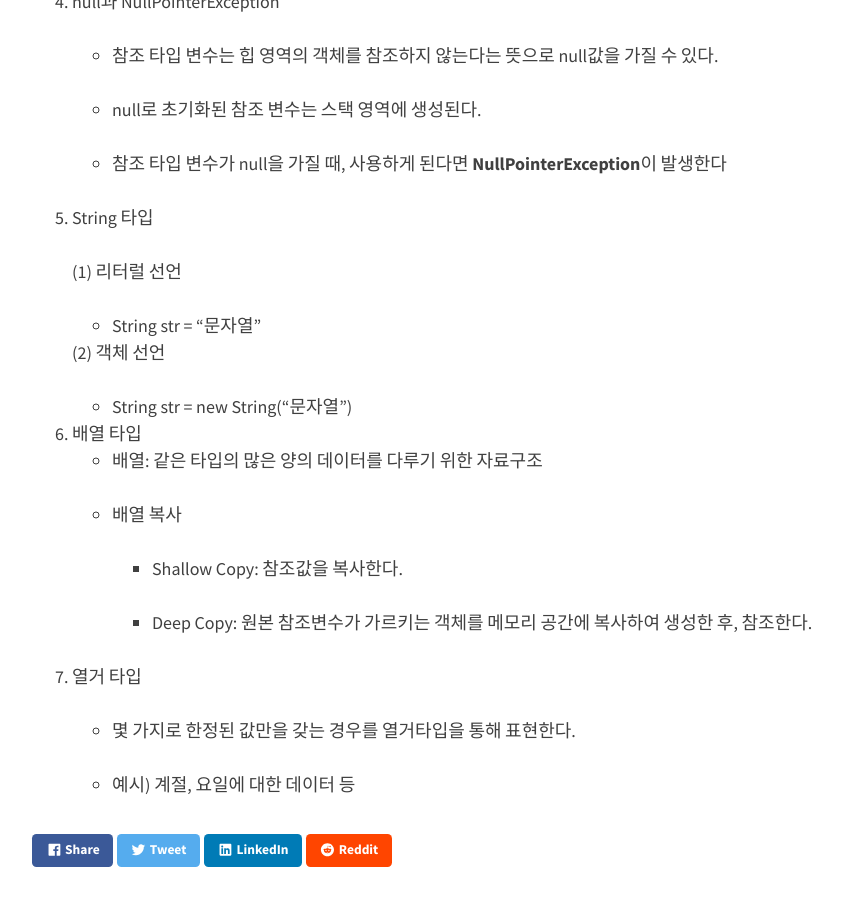
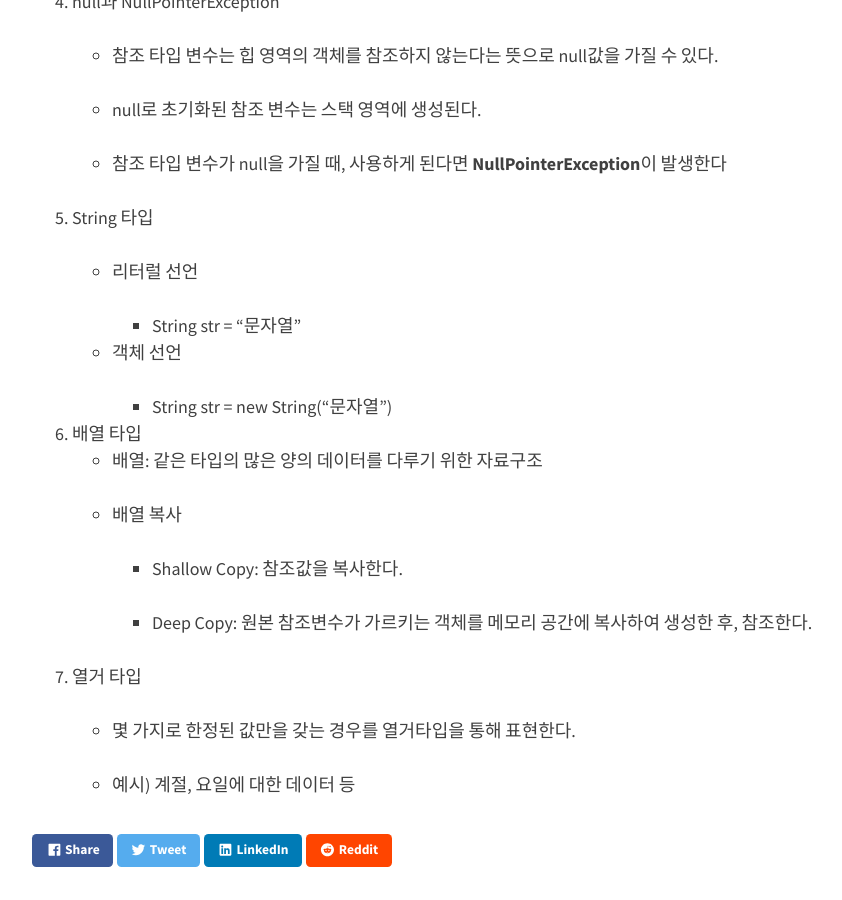
Before and after one commit to genie97/genie97.github.com, a Jekyll site: the page built from _posts/2020-05-17-[이것이자바다]-참조타입.md, in a window 1280 px wide and 900 px high, scrolled down 2500 px. Shown: the whole window, without its empty margins (305-1147 px from the left). Built offline with Jekyll 4.4.1, drawn with Linux system fonts in a browser that asks for light colours; nearby versions of some CDN libraries; a script that is not in the unit is left out.

Commit message:
modify post05

```diff
--- a/_posts/2020-05-17-[이것이자바다]-참조타입.md
+++ b/_posts/2020-05-17-[이것이자바다]-참조타입.md
@@ -71,13 +71,13 @@ categories: java
 
 5. String 타입
 
-   (1) 리터럴 선언
+   - 리터럴 선언
 
-   - String str = "문자열"
+        - String str = "문자열"
 
-   (2) 객체 선언
+   - 객체 선언
 
-   - String str = new String("문자열")
+        - String str = new String("문자열")
 
 6.  배열 타입
     - 배열: 같은 타입의 많은 양의 데이터를 다루기 위한 자료구조
```
